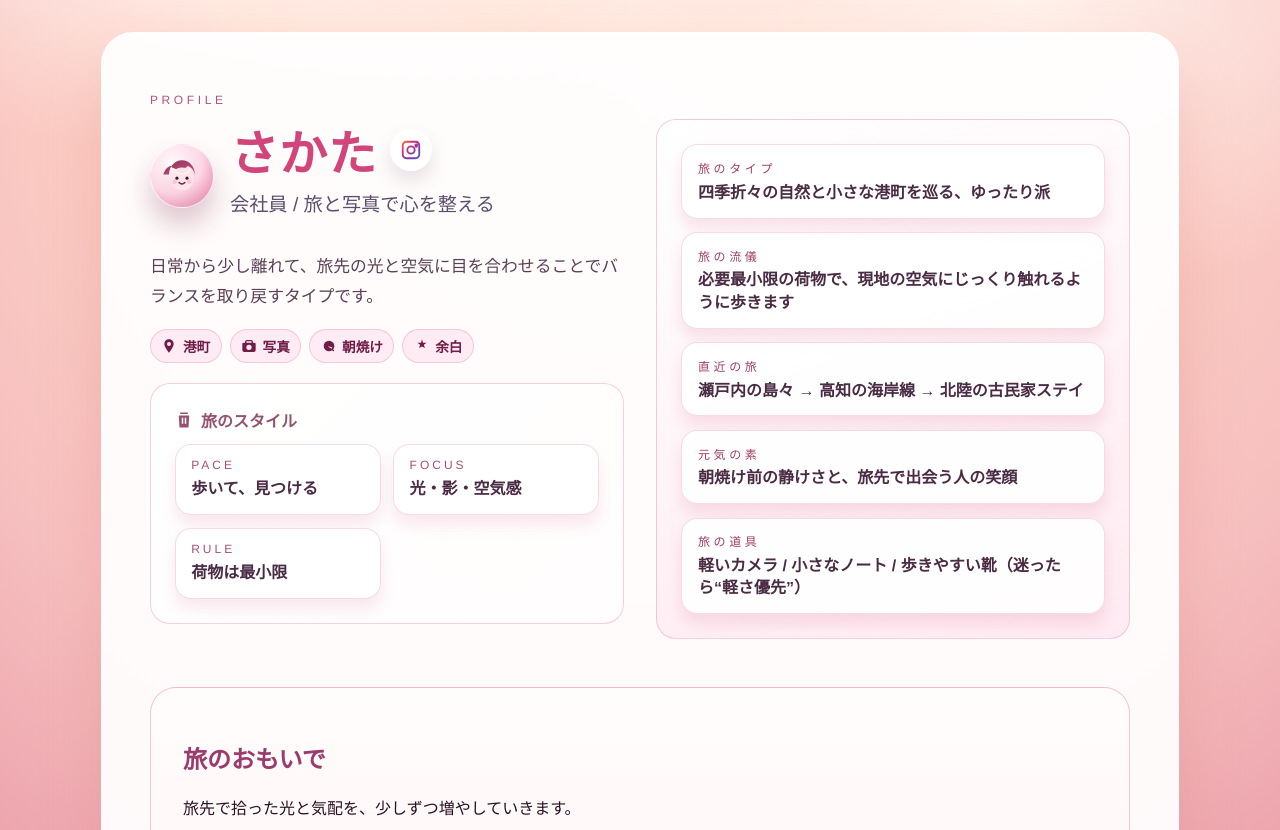
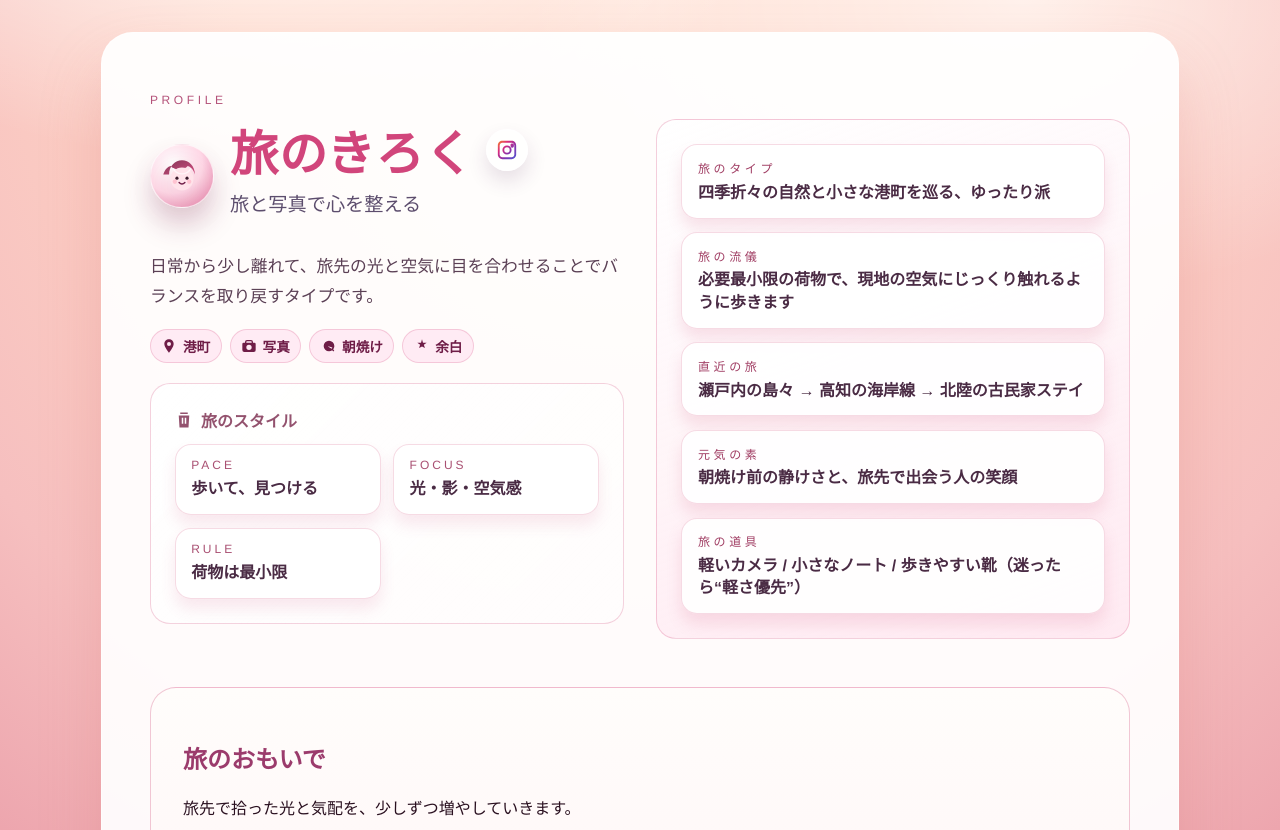
Before and after one commit to tknhm/codex-lecture-site, a plain HTML site: page index.html in a window 1280 px wide. Shown: the top 830 px of the page. Drawn offline with Linux system fonts and the light colour scheme.

Commit message:
微調整

```diff
--- a/index.html
+++ b/index.html
@@ -3,8 +3,8 @@
   <head>
     <meta charset="UTF-8" />
     <meta name="viewport" content="width=device-width, initial-scale=1.0" />
-    <title>さかたの旅ノート</title>
-    <meta name="description" content="さかたの旅ノート。旅と写真で心を整える、静かな記録。" />
+    <title>旅ノート</title>
+    <meta name="description" content="旅ノート。旅と写真で心を整える、静かな記録。" />
     <link rel="icon" href="static/favicon.svg" type="image/svg+xml" />
     <link rel="stylesheet" href="static/styles/main.css" />
   </head>
@@ -46,7 +46,7 @@
             </div>
             <div>
               <div class="name-row">
-                <h1>さかた</h1>
+                <h1>旅のきろく</h1>
                 <a
                   class="instagram-inline"
                   href="https://www.instagram.com/"
@@ -69,7 +69,7 @@
                   <span class="sr-only">Instagram</span>
                 </a>
               </div>
-              <p class="subhead">会社員 / 旅と写真で心を整える</p>
+              <p class="subhead">旅と写真で心を整える</p>
             </div>
           </div>
           <p class="intro">
```
